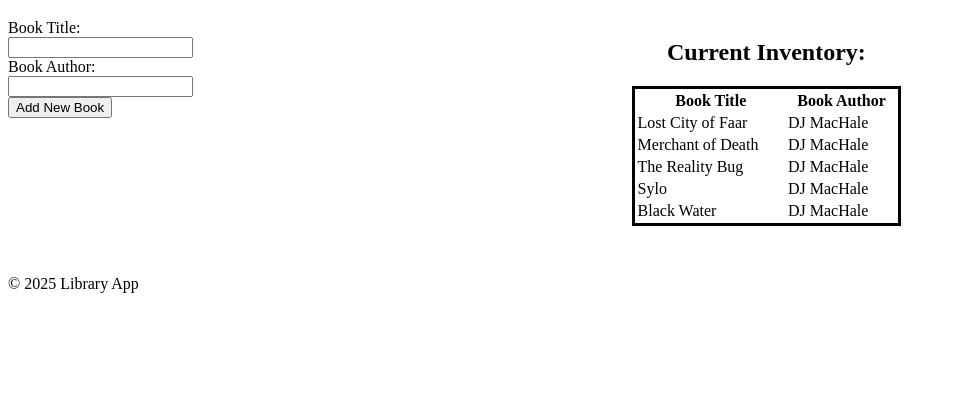
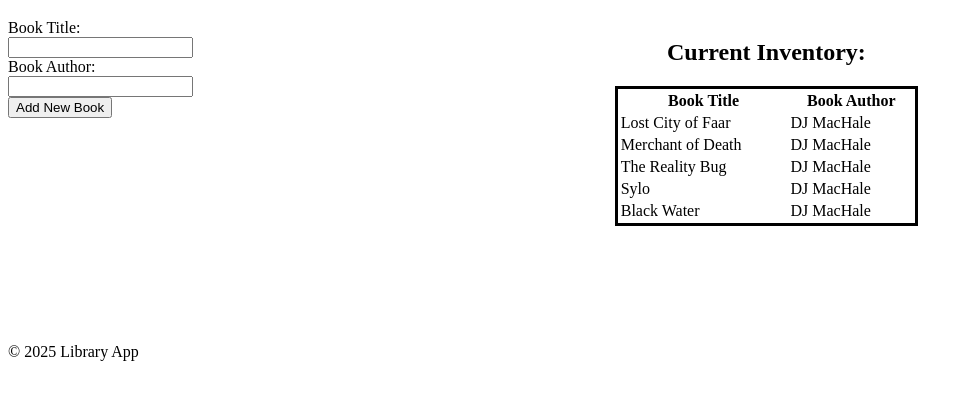
Before and after one commit to Developer9719/libraryApp, a plain HTML site: page index.html in a window 1280 px wide. Shown: the part 61-460 px from the top of the page, without its empty margins (0-973 px from the left). Drawn offline with Linux system fonts and the light colour scheme.

Commit message:
Removed empty grid cells in layout

```diff
--- a/index.html
+++ b/index.html
@@ -23,7 +23,7 @@
                     <button type="submit">Add New Book</button>
                 </form><br>
             </div>
-            <div class="currentInventory">
+            <div>
             <!-- This leaves 2 empty grid cells which is not
              best practice -->
                 <div></div>
--- a/styles.css
+++ b/styles.css
@@ -7,14 +7,9 @@ h1, h2 {
     text-align: center;
 }
 
-.currentInventory {
-    display: grid;
-    grid-template-columns: 1fr 1fr 1fr;
-}
-
 table {
     border: 3px black solid;
-    width: 80%;
+    width: 30%;
     margin-left: auto;
     margin-right: auto;
     margin-bottom: 10%;
```
Also changed, not shown: script.js (line endings or trailing spaces).
